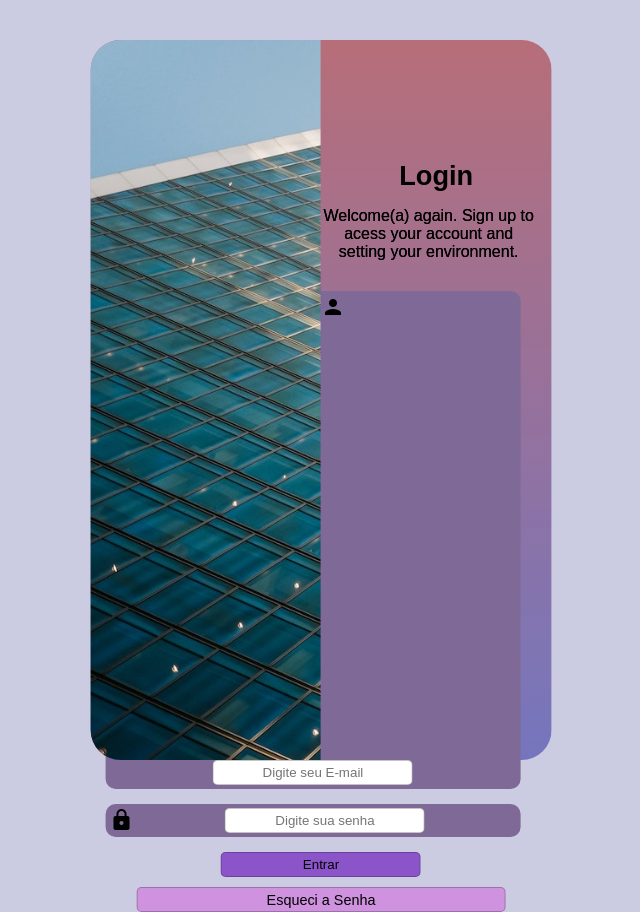
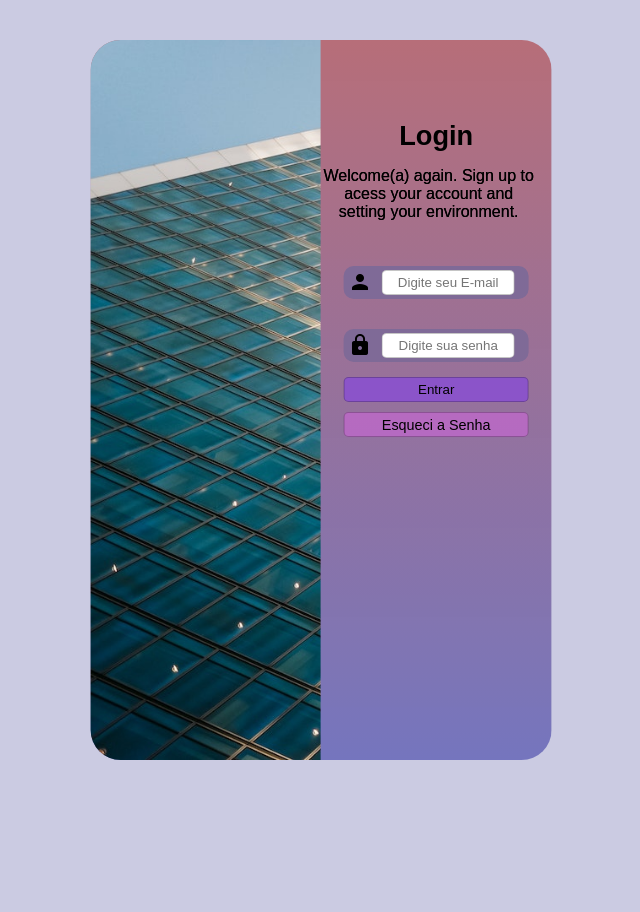
Before and after one commit to johanpq/html-e-css, a plain HTML site: page tela de login/index.html in a window 768 px wide. Shown: the whole page, without its empty margins (63-703 px from the left). After the commit the page ends 800 px from the top, so only its background shows below. Drawn offline with Linux system fonts and the light colour scheme.

Commit message:
customizing inputs for mobile and tablet

```diff
--- a/tela de login/estilos/mediaqueries.css
+++ b/tela de login/estilos/mediaqueries.css
@@ -8,19 +8,39 @@
         float: left;
         height: 90vh;
         width: 30vw;
-        margin-top: -120px;
+        margin-top: -80px;
         border-top-right-radius: 0px;
         border-bottom-left-radius: 30px;
     }
     form input {
-        width: 25vh;
+        width: 75%;
     }
     h2 {
         font-size: 1.7em;
-        margin-top: 120px;
+        margin-top: 80px;
     }
     .box-input {
-        width: 90%;
+        display: inline-block;
+        width: 40%;
+    }
+    input[type = submit] {
+        display: inline-block;
+        width: 40%;
+    }
+    a {
+        display: inline-block;
+        width: 40%;
+    }
+    .box-input:hover {
+        color: white;
+        background-color: rgb(173, 139, 211);
+        transition: color .3s, background-color .5s;
+    }
+    input[type = submit]:hover {
+        transition: background-color .3s, color .2s;
+    }
+    a:hover {
+        transition: background-color .3s, color .2s;
     }
 }
 @media screen and (min-width: 992px) and (max-width: 1200px) {
--- a/tela de login/estilos/mobilefirst.css
+++ b/tela de login/estilos/mobilefirst.css
@@ -69,7 +69,6 @@ label {
 .box-input:hover {
     color: white;
     background-color: rgb(173, 139, 211);
-    transition: color .3s, background-color .5s;
 }
 input[type = submit] {
     background-color: rgb(139, 84, 201);
```
